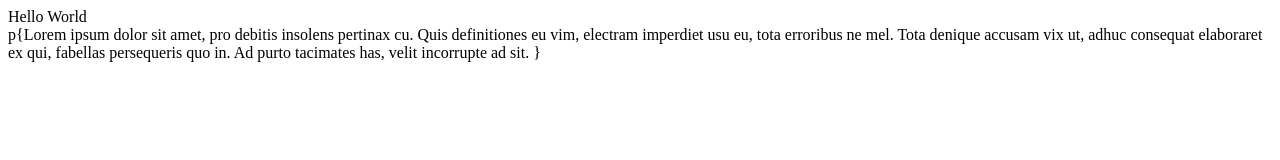
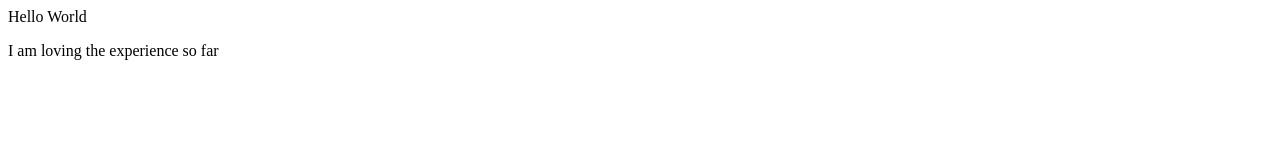
Before and after one commit to Bennyjoez/demo-repo, a plain HTML site: page index.html in a window 1280 px wide. Drawn offline with Linux system fonts and the light colour scheme.

Commit message:
Lovign this

```diff
--- a/index.html
+++ b/index.html
@@ -8,7 +8,6 @@
 </head>
 <body>
     <div>Hello World</div>
-    p{Lorem ipsum dolor sit amet, pro debitis insolens pertinax cu. Quis definitiones eu vim, electram imperdiet usu eu, tota erroribus ne mel. Tota denique accusam vix ut, adhuc consequat elaboraret ex qui, fabellas persequeris quo in. Ad purto tacimates has, velit incorrupte ad sit.
-    }
+    <p>I am loving the experience so far</p>
 </body>
 </html>
```
